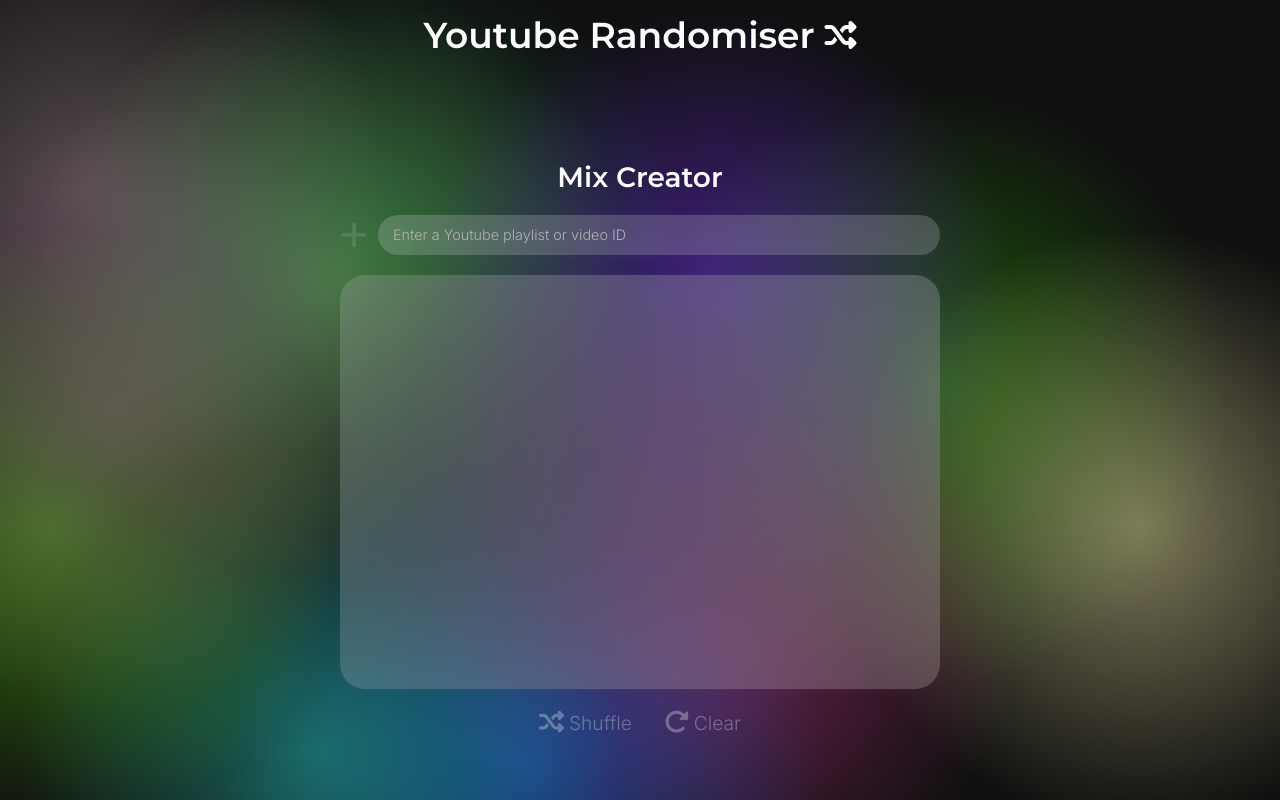
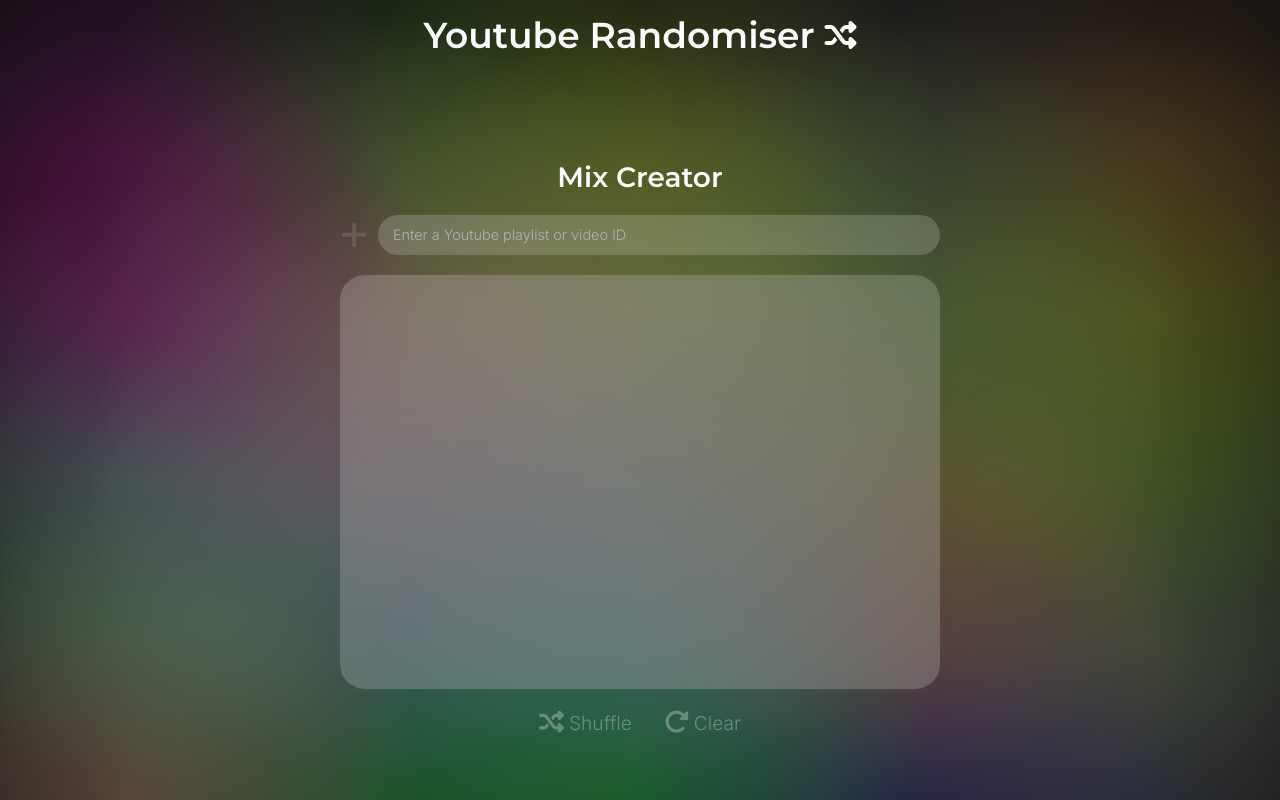
Before and after one commit to ImHamba/youtube-randomiser, a SvelteKit app in the folder youtube-randomiser/: page / in a window 1280 px wide. Built offline with nearby package versions, Linux system fonts and the light colour scheme; no server answers.

Commit message:
updated background colors

```diff
--- a/youtube-randomiser/src/routes/+layout.svelte
+++ b/youtube-randomiser/src/routes/+layout.svelte
@@ -22,56 +22,75 @@
 		width: 100%;
 		height: 100%;
 
-		background: radial-gradient(circle 300px at 30% 30%, #18ea8c32, transparent),
-			radial-gradient(
-				circle 300px at percentage(calc(random(100) / 100)) percentage(calc(random(100) / 100)),
-				rgb(random(255), random(255), random(255), 0.5),
-				transparent
-			),
-			radial-gradient(
-				circle 300px at percentage(calc(random(100) / 100)) percentage(calc(random(100) / 100)),
-				rgb(random(255), random(255), random(255), 0.5),
-				transparent
-			),
-			radial-gradient(
-				circle 300px at percentage(calc(random(100) / 100)) percentage(calc(random(100) / 100)),
-				rgb(random(255), random(255), random(255), 0.5),
-				transparent
-			),
-			radial-gradient(
-				circle 300px at percentage(calc(random(100) / 100)) percentage(calc(random(100) / 100)),
-				rgb(random(255), random(255), random(255), 0.5),
-				transparent
-			),
-			radial-gradient(
-				circle 300px at percentage(calc(random(100) / 100)) percentage(calc(random(100) / 100)),
-				rgb(random(255), random(255), random(255), 0.5),
-				transparent
-			),
-			radial-gradient(
-				circle 300px at percentage(calc(random(100) / 100)) percentage(calc(random(100) / 100)),
-				rgb(random(255), random(255), random(255), 0.5),
-				transparent
-			),
-			radial-gradient(
-				circle 300px at percentage(calc(random(100) / 100)) percentage(calc(random(100) / 100)),
-				rgb(random(255), random(255), random(255), 0.5),
-				transparent
-			),
-			radial-gradient(
-				circle 300px at percentage(calc(random(100) / 100)) percentage(calc(random(100) / 100)),
-				rgb(random(255), random(255), random(255), 0.5),
-				transparent
-			),
-			radial-gradient(
-				circle 300px at percentage(calc(random(100) / 100)) percentage(calc(random(100) / 100)),
-				rgb(random(255), random(255), random(255), 0.5),
-				transparent
-			),
-			radial-gradient(
-				circle 300px at percentage(calc(random(100) / 100)) percentage(calc(random(100) / 100)),
-				rgb(random(255), random(255), random(255), 0.5),
-				transparent
-			);
+		$gradients: ();
+		$start: 0;
+		$range: 255;
+		@for $i from 0 through 4 {
+			@for $j from 0 through 4 {
+				$gradients: append(
+					$gradients,
+					radial-gradient(
+						circle 300px at percentage(calc(($i*2 + 1) / 10)) percentage(calc(($j*2 + 2) / 10)),
+						rgba(random($range) + $start, random($range) + $start, random($range) + $start, 0.25),
+						transparent
+					),
+					comma
+				);
+			}
+		}
+		// @debug $gradients;
+		background: $gradients;
+
+		// background: radial-gradient(circle 300px at 30% 30%, #18ea8c32, transparent),
+		// 	radial-gradient(
+		// 		circle 300px at 49% 75%,
+		// 		#6aa8be70,
+		// 		transparent
+		// 	),
+		// 	radial-gradient(
+		// 		circle 300px at 72% 99%,
+		// 		#f3775b70,
+		// 		transparent
+		// 	),
+		// 	radial-gradient(
+		// 		circle 300px at 81% 41%,
+		// 		#9f153f70,
+		// 		transparent
+		// 	),
+		// 	radial-gradient(
+		// 		circle 300px at 27% 86%,
+		// 		#61ac7870,
+		// 		transparent
+		// 	),
+		// 	radial-gradient(
+		// 		circle 300px at 64% 35%,
+		// 		#a6f76170,
+		// 		transparent
+		// 	),
+		// 	radial-gradient(
+		// 		circle 300px at 17% 28%,
+		// 		#b37fd570,
+		// 		transparent
+		// 	),
+		// 	radial-gradient(
+		// 		circle 300px at 10% 70%,
+		// 		#f66d6870,
+		// 		transparent
+		// 	),
+		// 	radial-gradient(
+		// 		circle 300px at 94% 79%,
+		// 		#62f6d970,
+		// 		transparent
+		// 	),
+		// 	radial-gradient(
+		// 		circle 300px at 46% 44%,
+		// 		#06a01b70,
+		// 		transparent
+		// 	),
+		// 	radial-gradient(
+		// 		circle 300px at 97% 51%,
+		// 		#195e5870,
+		// 		transparent
+		// 	);
 	}
 </style>
```
